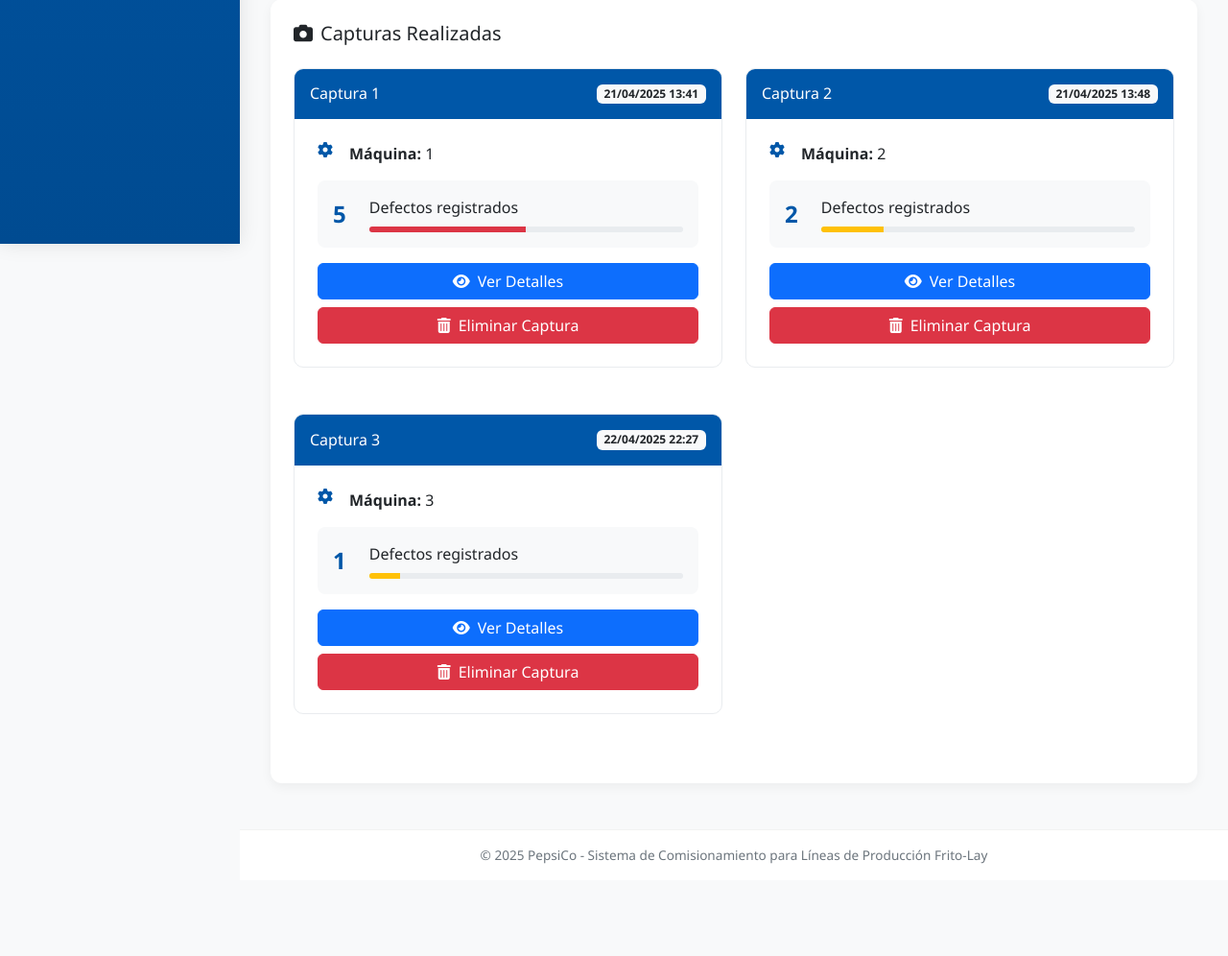
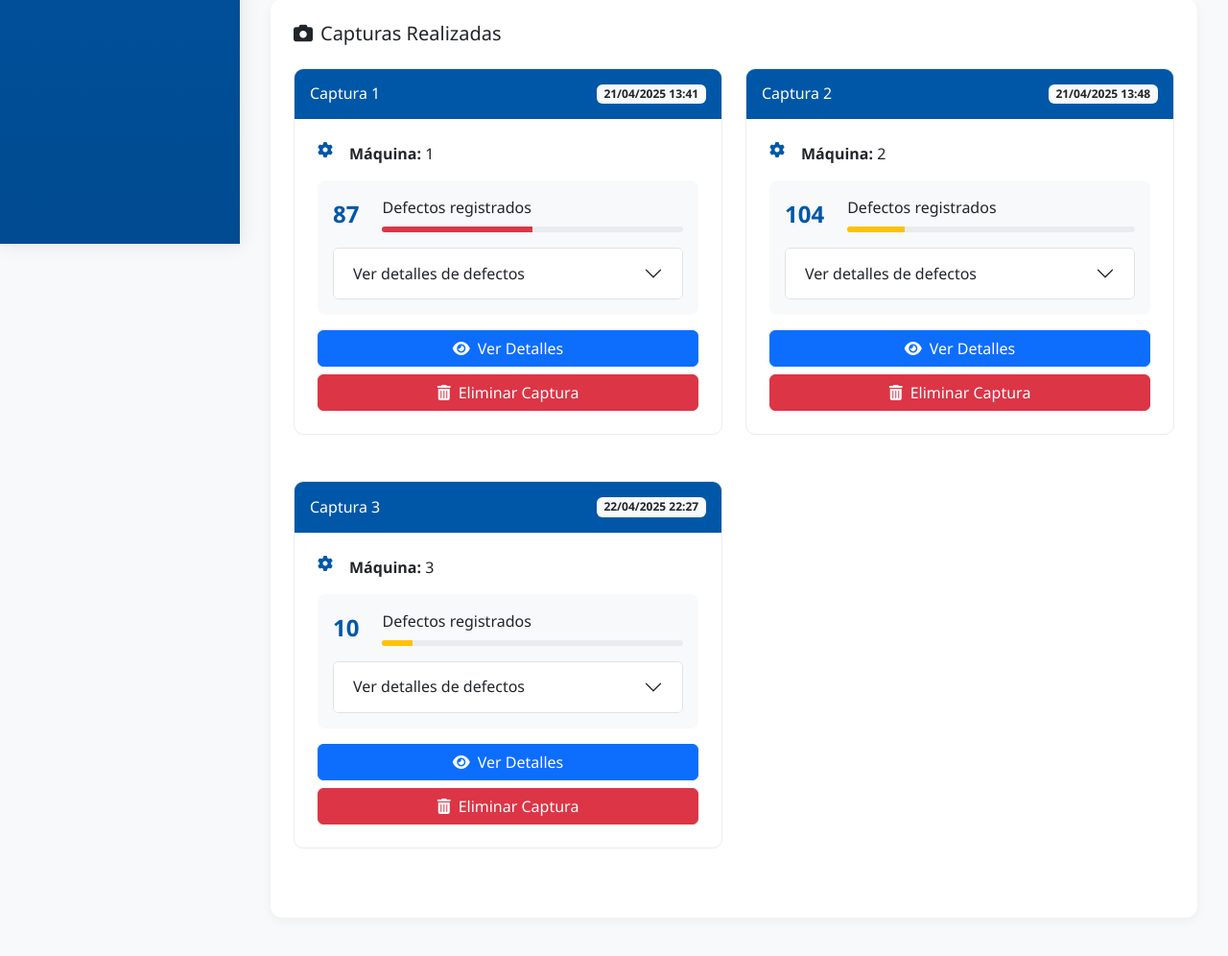
Before and after one commit to Kershak-s/sistema-comisionamiento-pepsico, a Flask app: page /dme_exercises/1/view in a window 1280 px wide. Shown: the part 546-1542 px from the top of the page at 96% size. Before the commit the page ends 1446 px from the top, so only its background shows below. Run offline with Flask 3, Linux system fonts and the light colour scheme; a user stored in the database is signed in; some libraries are stand-ins or nearby versions.

Commit message:
add - Agregar opción "Otro (especificar en comentarios)" a la lista de tipos de defectos y mejorar la visualización de defectos registrados en el detalle del ejercicio DME

```diff
--- a/app.py
+++ b/app.py
@@ -744,7 +744,7 @@ def view_dme_capture(exercise_id, capture_id):
         "Bolsa en tubo (desplazamiento de film)", "Bolsas explotadas banda jirafa", "Bolsas por datos de calidad",
         "Sobrecarga de producto", "Bajo gramaje", "Atora miento producto",
         "Prueba nitrógeno", "Empalme (cinta roja)", "Bolsa pegada en bobina",
-        "Traslape incorrecto"
+        "Traslape incorrecto", "Otro (especificar en comentarios)"
     ]
 
     return render_template('dme_capture_detail.html', exercise=exercise, captura=captura, defect_types=defect_types)
--- a/templates/dme_exercise_detail.html
+++ b/templates/dme_exercise_detail.html
@@ -245,7 +245,12 @@
                         <div class="defects-summary">
                             <div class="row align-items-center">
                                 <div class="col-auto">
-                                    <div class="defect-count">{{ captura.defectos|length }}</div>
+                                    <div class="defect-count">
+                                        {{
+                                        captura.defectos|map(attribute='cantidad')|sum if captura.defectos else 0
+                                        }}
+                                        <br>
+                                    </div>
                                 </div>
                                 <div class="col">
                                     <div class="defect-label">Defectos registrados</div>
@@ -259,6 +264,28 @@
                                     </div>
                                 </div>
                             </div>
+                            {% if captura.defectos and captura.defectos|length > 0 %}
+                                <div class="accordion mt-3" id="accordionDefectos{{ loop.index }}">
+                                    <div class="accordion-item">
+                                        <h2 class="accordion-header" id="heading{{ loop.index }}">
+                                            <button class="accordion-button collapsed" type="button" data-bs-toggle="collapse" data-bs-target="#collapse{{ loop.index }}" aria-expanded="false" aria-controls="collapse{{ loop.index }}">
+                                                Ver detalles de defectos
+                                            </button>
+                                        </h2>
+                                        <div id="collapse{{ loop.index }}" class="accordion-collapse collapse" aria-labelledby="heading{{ loop.index }}" data-bs-parent="#accordionDefectos{{ loop.index }}">
+                                            <div class="accordion-body p-0">
+                                                <ul class="list-group mb-0">
+                                                    {% for defecto in captura.defectos %}
+                                                        <li class="list-group-item py-1 px-2">
+                                                            <strong>Defecto {{ loop.index }}:</strong> {{ defecto.tipo }} (Cantidad: {{ defecto.cantidad }})
+                                                        </li>
+                                                    {% endfor %}
+                                                </ul>
+                                            </div>
+                                        </div>
+                                    </div>
+                                </div>
+                            {% endif %}
                         </div>
 
                         <a href="{{ url_for('view_dme_capture', exercise_id=exercise.id, capture_id=captura.id) }}" class="btn btn-primary w-100">
```
Also changed, not shown: templates/dme_capture_detail.html (+32 -17 lines).
